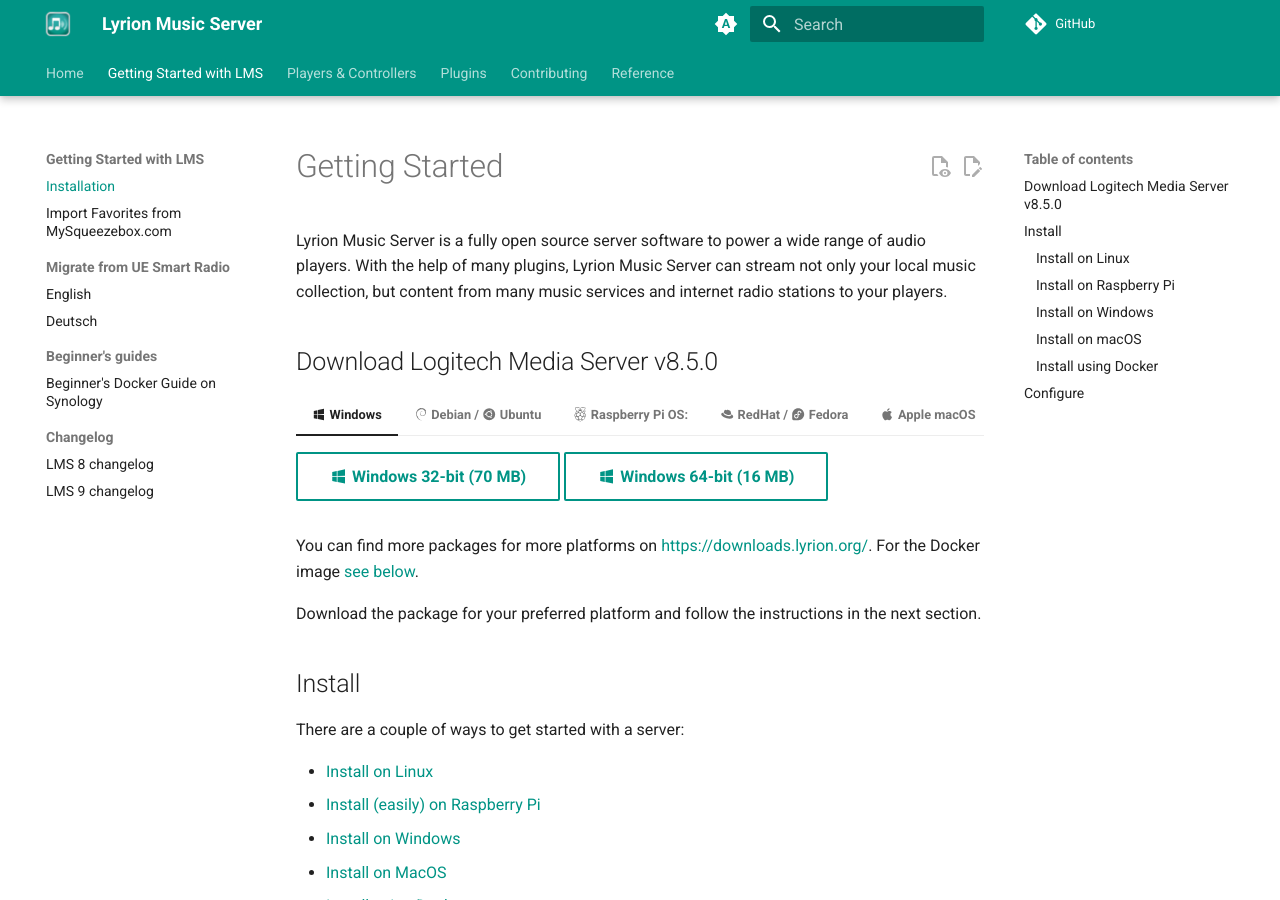
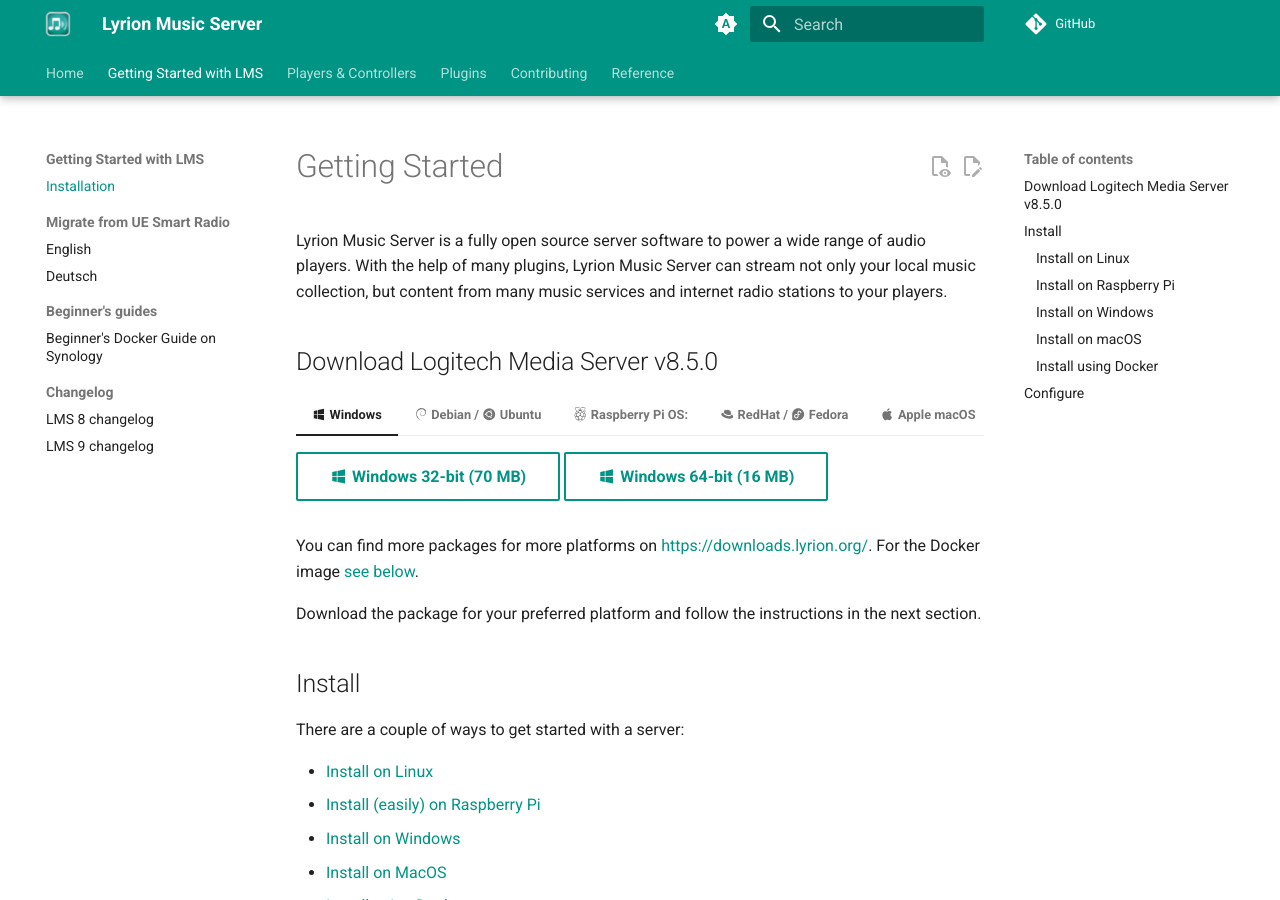
Before and after one commit to LMS-Community/lms-community.github.io, an MkDocs documentation site: the page built from docs/getting-started/index.md, in a window 1280 px wide and 900 px high. Built offline with MkDocs 1.6.1 and Material for MkDocs 9.7.7, drawn with Linux system fonts in a browser that asks for light colours; comment, search, counter and statistics services are not loaded.

Commit message:
remove obsolete guide to importing from mysqueezebox.com

```diff
--- a/mkdocs.yml
+++ b/mkdocs.yml
@@ -70,7 +70,6 @@
     - Community Forums: https://forums.slimdevices.com
   - Getting Started with LMS:
     - Installation: getting-started/index.md
-    - Import Favorites from MySqueezebox.com: getting-started/import-favorites-from-mysb.md
     - Migrate from UE Smart Radio:
       - English: getting-started/migrate-from-uesr.md
       - Deutsch: getting-started/migrate-from-uesr-de.md
```
